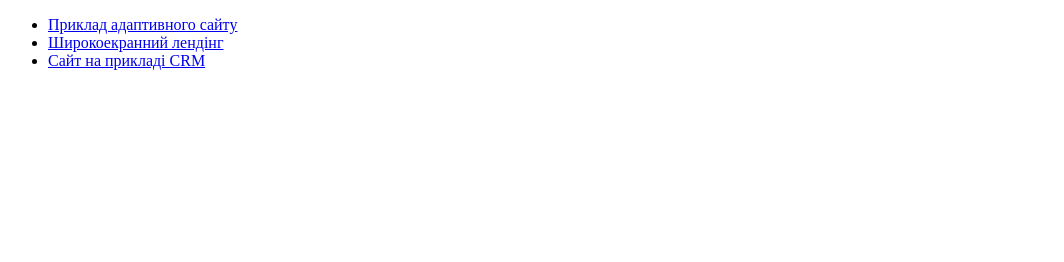
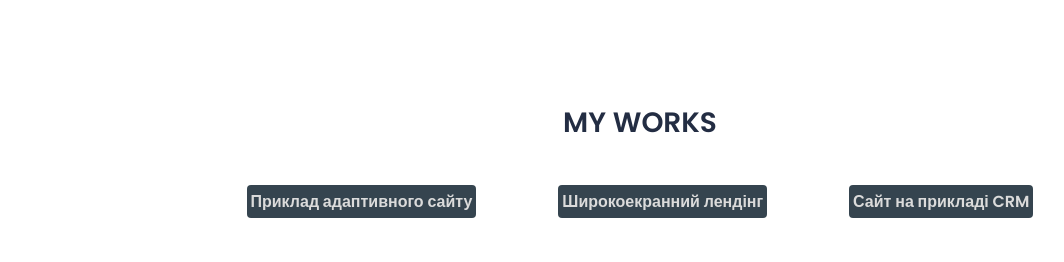
Before and after one commit to InnaKurylo/InnaKurilo, a plain HTML site: page index.html in a window 1280 px wide. Shown: the whole page, without its empty margins (0-1064 px from the left). Drawn offline with Linux system fonts and the light colour scheme.

Commit message:
portofolio

```diff
--- /dev/null
+++ b/css.css
@@ -0,0 +1,52 @@
+*{
+    padding: 0;
+    margin: 0;
+
+}
+
+.body{
+    font-family: 'Poppins', sans-serif;
+    background-color: rgba(0, 0, 0, 0.001);
+    margin: 0 auto;
+    width: 80%;
+    min-width: 320px;
+    max-width: 1160px;
+}
+h1 {font-size: 28px;
+    color: #232D43;;
+    text-align: center;
+    text-transform: uppercase;
+    padding-top: 10%;
+
+}
+.list {
+
+     display: flex;
+     flex-wrap: wrap;
+    justify-content: center;
+    align-items: center;
+
+}
+.item{
+    list-style: none;
+    margin: 4% ;
+    border-radius: 4px;
+    text-align: center;
+    cursor: pointer;
+    background-color: #35444F;;
+    padding: 4px;
+}
+.item:hover{
+    background-color:  rgba(99, 105, 110, 0.48);
+    transition: 0.5s;
+}
+
+.href{
+    text-decoration: none;
+    color: #DBDBDB;
+    font-weight: 700;
+}
+.item:hover .href{
+    color: #010101;
+    transition: 0.5s;
+}
--- a/index.html
+++ b/index.html
@@ -4,13 +4,18 @@
     <meta charset="UTF-8">
     <meta http-equiv="X-UA-Compatible" content="IE=edge">
     <meta name="viewport" content="width=device-width, initial-scale=1.0">
+    <link rel="preconnect" href="https://fonts.googleapis.com">
+<link rel="preconnect" href="https://fonts.gstatic.com" crossorigin>
+<link href="https://fonts.googleapis.com/css2?family=Montserrat:wght@400;700&family=Poppins:wght@400;500;600&display=swap" rel="stylesheet">
+    <link rel="stylesheet" href="./css.css">
     <title>My works</title>
 </head>
-<body>
-    <ul>
-        <li><a href="./adaptive-responsive/index.html">Приклад адаптивного сайту</a></li>
-        <li><a href="./landing/index.html">Широкоекранний лендінг</a></li>
-        <li><a href="./tableLayout/index.html">Сайт на прикладі CRM</a></li>
+<body class="body">
+    <h1>My works</h1>
+    <ul class="list">
+        <li class="item"><a class="href" href="./adaptive-responsive/index.html">Приклад адаптивного сайту</a></li>
+        <li class="item"><a class="href" href="./landing/index.html">Широкоекранний лендінг</a></li>
+        <li class="item"><a class="href" href="./tableLayout/index.html">Сайт на прикладі CRM</a></li>
     </ul>
 
 </body>
```
